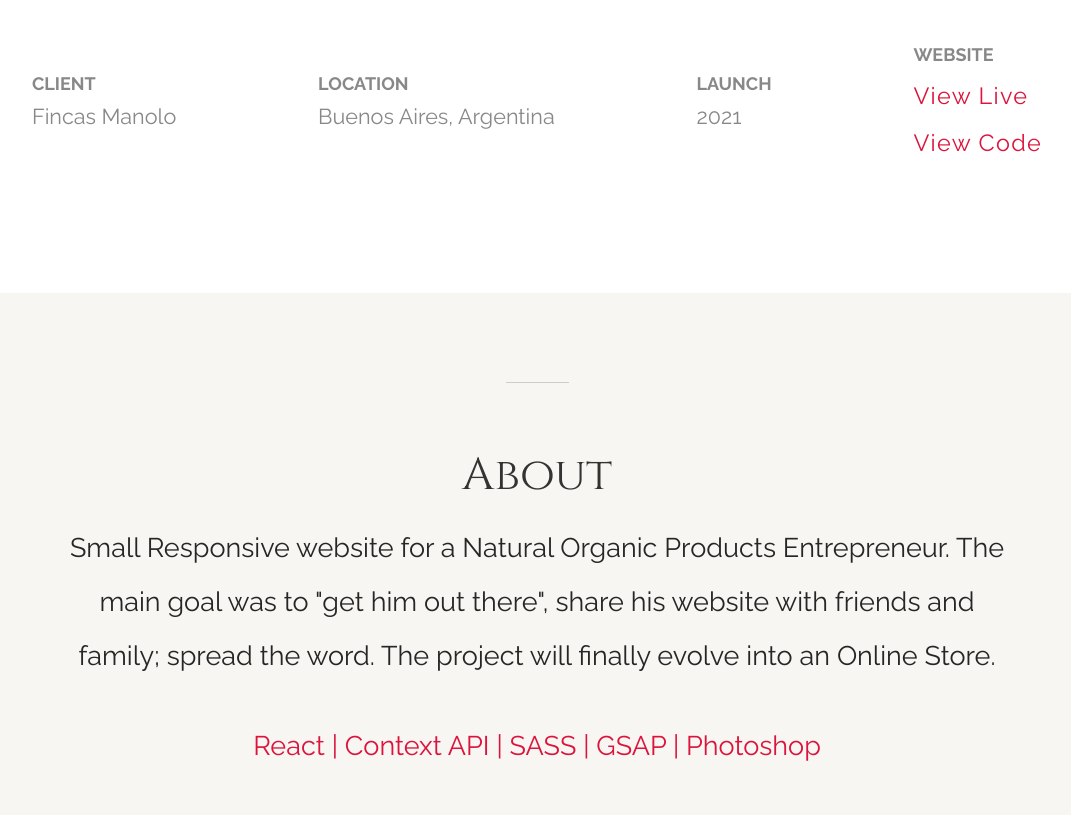
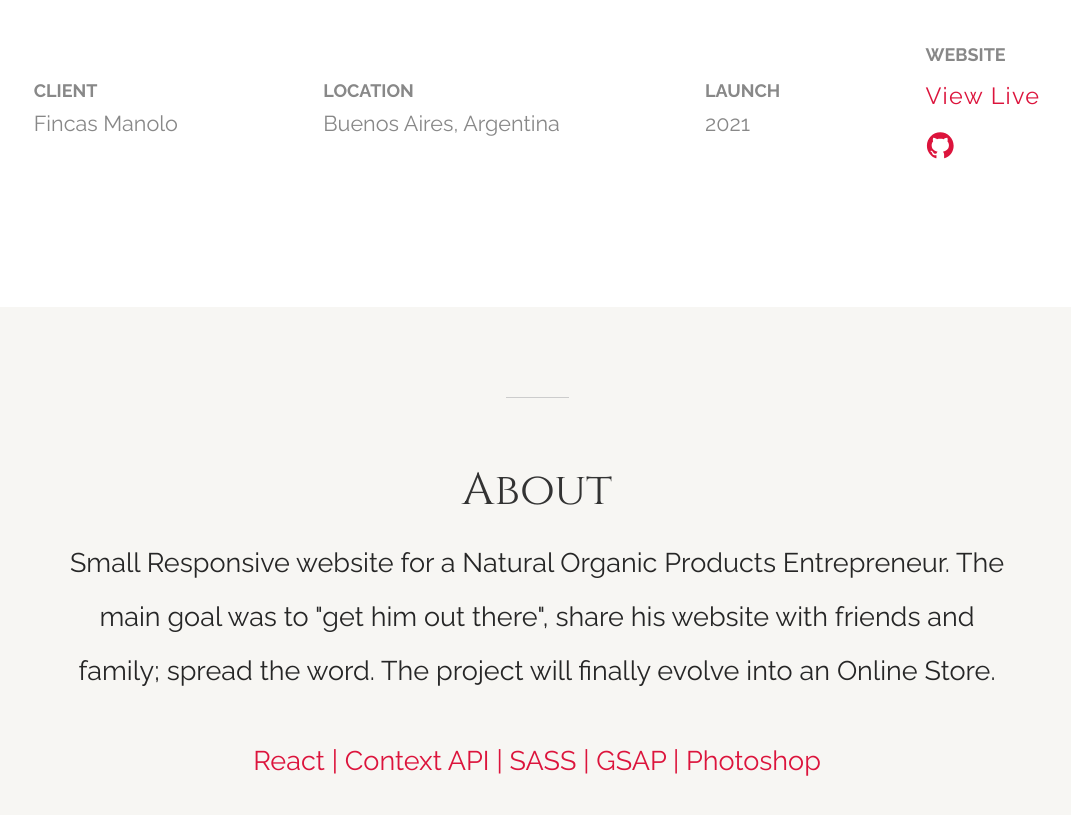
Before and after one commit to PadillaTom/Portfoliov2, a React (Create React App) app: page /works/fincas-manolo in a window 1280 px wide. Shown: the part 1060-1875 px from the top of the page, without its empty margins (103-1174 px from the left). Built offline with nearby package versions, Linux system fonts and the light colour scheme.

Commit message:
Ready to build

```diff
--- a/src/Pages/WorkDetails.js
+++ b/src/Pages/WorkDetails.js
@@ -6,6 +6,9 @@ import { workDetails } from '../Utils/data';
 // Animations:
 import { motion } from 'framer-motion';
 import { pageTrans, pageVars } from '../Utils/helpers';
+
+// Icons:
+import {AiOutlineInstagram, AiOutlineGithub } from "react-icons/ai";
 
 const WorkDetails = () => {
   // Find Work
@@ -18,6 +21,7 @@ const WorkDetails = () => {
     location,
     launch,
     live,
+    liveInsta,
     code,
     desc,
     stack,
@@ -80,11 +84,20 @@ const WorkDetails = () => {
                 View Live
               </a>
               <br />
+              {
+                liveInsta != null && (
+              <a href={liveInsta} target="_blank" rel="noreferrer" style={{fontSize:"1.7rem"}}>
+                <AiOutlineInstagram></AiOutlineInstagram>
+              </a>
+                )
+              }
+
               {code != null && (
-                <a href={code} target='_blank' rel='noreferrer'>
-                  View Code
+                <a href={code} target='_blank' rel='noreferrer' style={{fontSize:"1.7rem"}}>
+                  <AiOutlineGithub></AiOutlineGithub>
                 </a>
               )}
+
             </div>
           </div>
         </div>
--- a/src/Utils/data.js
+++ b/src/Utils/data.js
@@ -16,11 +16,12 @@ export const workDetails = [
     location: 'Geneva, Switzerland',
     launch: '2021',
     live: 'https://kampaiboutique.ch/',
+    liveInsta: "https://www.instagram.com/kampaiboutique/",
     code: null,
     desc: `Website and Instagram Campaign for a well-kown Interior Designer and
             Architect. Located in Geneva the goal is to showcase previous
             works and to dynamically change the Collections as needed.`,
-    stack: `Wordpress | Avada Builder | Photoshop | Illustrator | InDesign`,
+    stack: `Wordpress | Avada Builder | Photoshop | Illustrator | InDesign | Facebook Business Manager`,
     nextWork: 'Fincas Manolo',
     nextWorkUrl: `/works/fincas-manolo`,
     nextWorkImg: fm,
```
Also changed, not shown: 1 other file (tests, documents, lock files or other folders).
